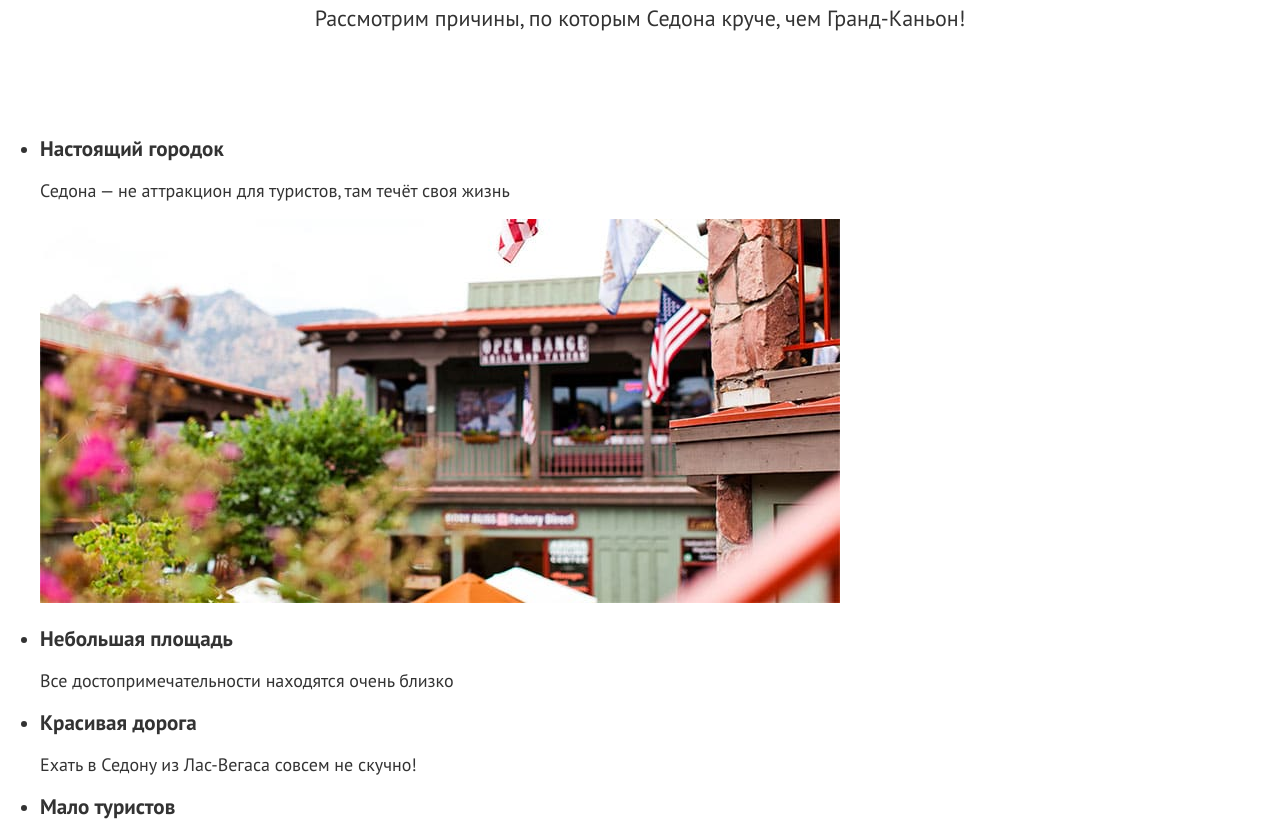
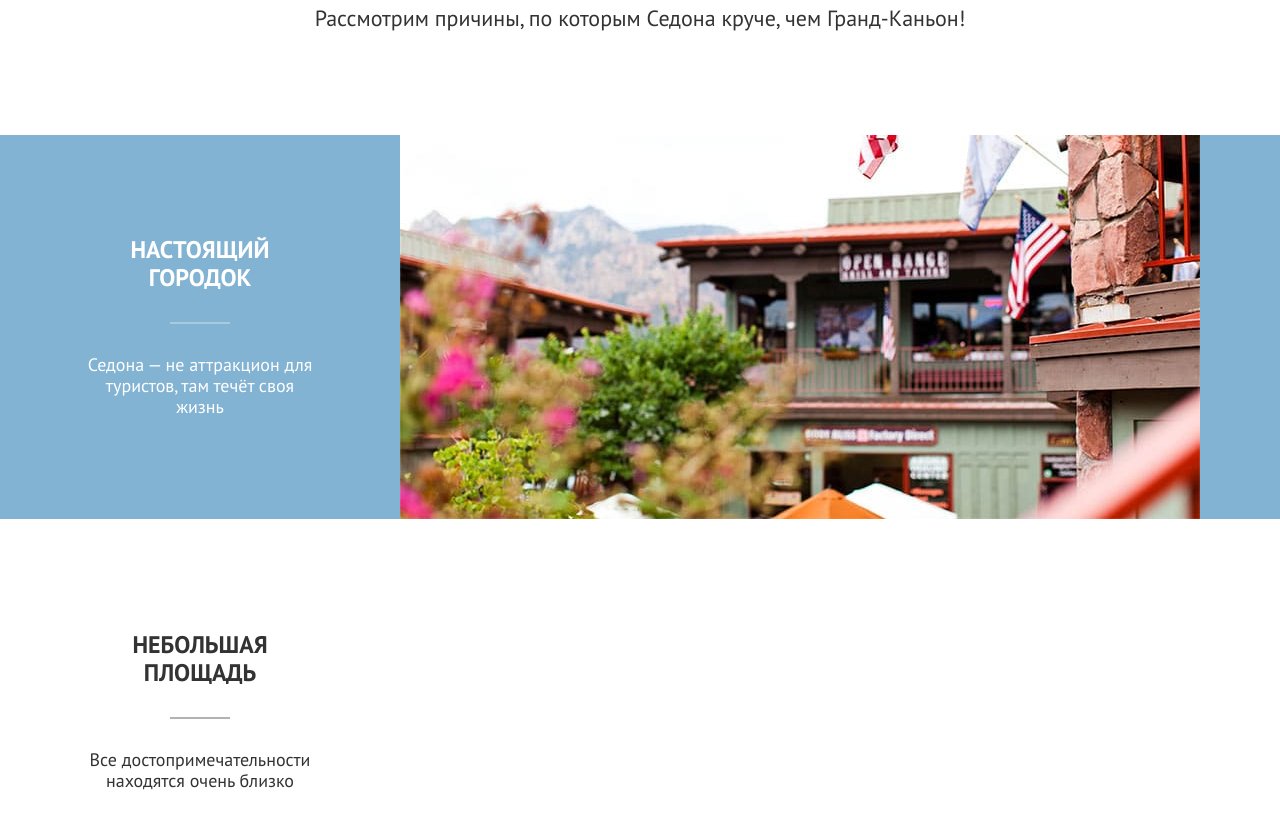
Before and after one commit to htmlacademy-htmlcss/2264063-sedona-36, a plain HTML site: page index.html in a window 1280 px wide. Shown: the part 920-1740 px from the top of the page. Drawn offline with Linux system fonts and the light colour scheme.

Commit message:
Добавляет стили секции benefits

```diff
--- a/index.html
+++ b/index.html
@@ -79,8 +79,10 @@
 		<ul class="benefits__list">
 			<li class="benefits__item">
 				<div class="benefits__card">
+					<div class="benefits__card-content">
 						<h3 class="benefits__title">Настоящий городок</h3>
 						<p class="benefits__text">Седона — не аттракцион для туристов, там течёт своя жизнь</p>
+					</div>
 				</div>
 				<img class="benefits__img"
 						 src="images/index/benefits/benefits-1.jpg"
@@ -91,20 +93,26 @@
 			</li>
 			<li class="benefits__item">
 				<div class="benefits__card">
+					<div class="benefits__card-content">
 						<h3 class="benefits__title">Небольшая площадь</h3>
 						<p class="benefits__text">Все достопримечательности находятся очень близко</p>
+					</div>
 				</div>
 			</li>
 			<li class="benefits__item">
 				<div class="benefits__card">
+					<div class="benefits__card-content">
 						<h3 class="benefits__title">Красивая дорога</h3>
 						<p class="benefits__text">Ехать в Седону из Лас-Вегаса совсем не скучно!</p>
+					</div>
 				</div>
 			</li>
 			<li class="benefits__item">
 				<div class="benefits__card">
+					<div class="benefits__card-content">
 						<h3 class="benefits__title">Мало туристов</h3>
 						<p class="benefits__text">Большинство едет в Гранд Каньон и толпится там</p>
+					</div>
 				</div>
 			</li>
 			<li class="benefits__item">
@@ -115,8 +123,10 @@
 						 height="385"
 				>
 				<div class="benefits__card">
+					<div class="benefits__card-content">
 						<h3 class="benefits__title">Настоящий городок</h3>
 						<p class="benefits__text">Седона — не аттракцион для туристов, там течёт своя жизнь</p>
+					</div>
 				</div>
 			</li>
 		</ul>
--- a/styles/styles.css
+++ b/styles/styles.css
@@ -125,3 +125,58 @@ body {
     font-size: 22px;
     line-height: 26px;
 }
+/*--- Section Benefits ---*/
+.benefits__list {
+    list-style: none;
+    text-align: center;
+    padding: 0;
+}
+.benefits__item {
+    min-height: 384px;
+    display: flex;
+}
+.benefits__item:first-of-type,
+.benefits__item:last-of-type {
+    background-color: #82B3D3;
+    color: #fff;
+}
+.benefits__item:first-of-type ::after,
+.benefits__item:last-of-type ::after {
+    background-color: #fff;
+}
+.benefits__item:nth-of-type(odd):not(:first-of-type):not(:last-of-type) {
+    background-color: #83B3D333;
+}
+.benefits__card {
+    width: 400px;
+    display: flex;
+    align-items: center;
+    justify-content: center;
+}
+.benefits__card-content {
+    display: flex;
+    flex-direction: column;
+    align-items: center;
+    width: 100%;
+    max-width: 230px;
+}
+.benefits__title {
+    text-transform: uppercase;
+    font-weight: 700;
+    font-size: 24px;
+    line-height: 28px;
+    width: 175px;
+    margin: 0;
+}
+.benefits__title::after {
+    content: '';
+    display: block;
+    background-color: #000;
+    height: 2px;
+    width: 60px;
+    opacity: 0.3;
+    margin: 30px auto;
+}
+.benefits__text {
+    margin: 0;
+}
```
Lines whose indentation alone changed are shown as unchanged.
